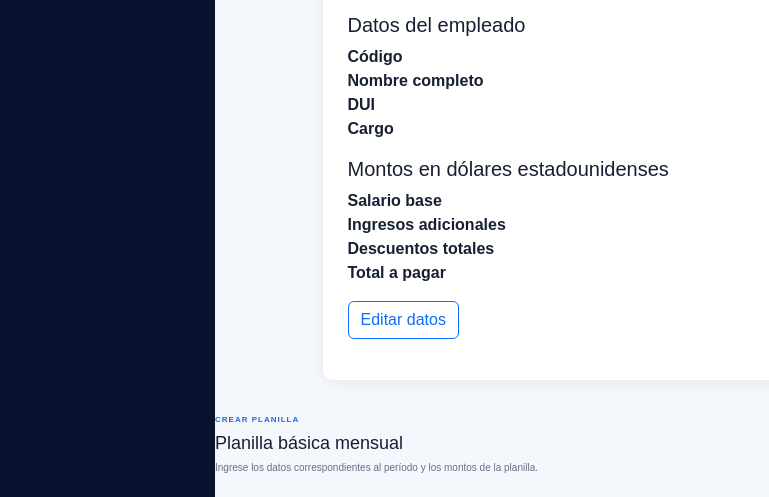
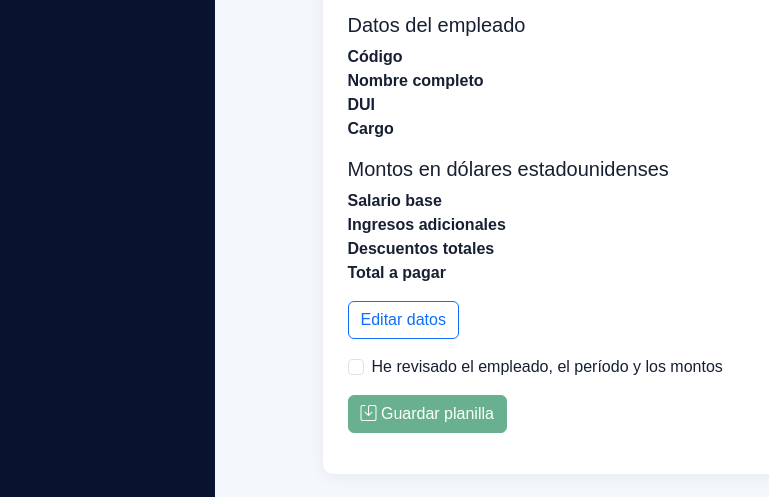
Before and after one commit to Natalia-Diaz31/Crafteando-con-Juliana, a plain HTML site: page planilla.html in a window 1280 px wide. Shown: the part 253-750 px from the top of the page, without its empty margins (0-769 px from the left). Drawn offline with nearby package versions, Linux system fonts and the light colour scheme.

Commit message:
HU-01 - Creación de casilla de verificación y botón de guardado
Solo agregué en el planilla.html el espacio para ambos botones, todavía no funcionan. También agregue .DS_Store en gitignore para que el repositorio no se contamine con archivos del explorador de archivos de MacOS (Finder).

```diff
--- a/planilla.html
+++ b/planilla.html
@@ -98,7 +98,16 @@
     </button>
 
     <div id="acciones-confirmacion" class="mt-3">
-        <!-- Victor agregará la casilla y el botón de guardado. -->
+        <div class="form-check mb-3">
+            <input class="form-check-input" type="checkbox" id="confirmar-guardado">
+            <label class="form-check-label" for="confirmar-guardado">
+                He revisado el empleado, el período y los montos
+            </label>
+        </div>
+
+        <button type="button" id="btn-guardar-planilla" class="btn btn-success" disabled>
+            <i class="bi bi-save"></i> Guardar planilla
+        </button>
     </div>
 
     <p id="mensaje-guardado" class="mt-3" role="status"></p>
```
Also changed, not shown: js/guardado-planilla.js (added), 1 other file.
